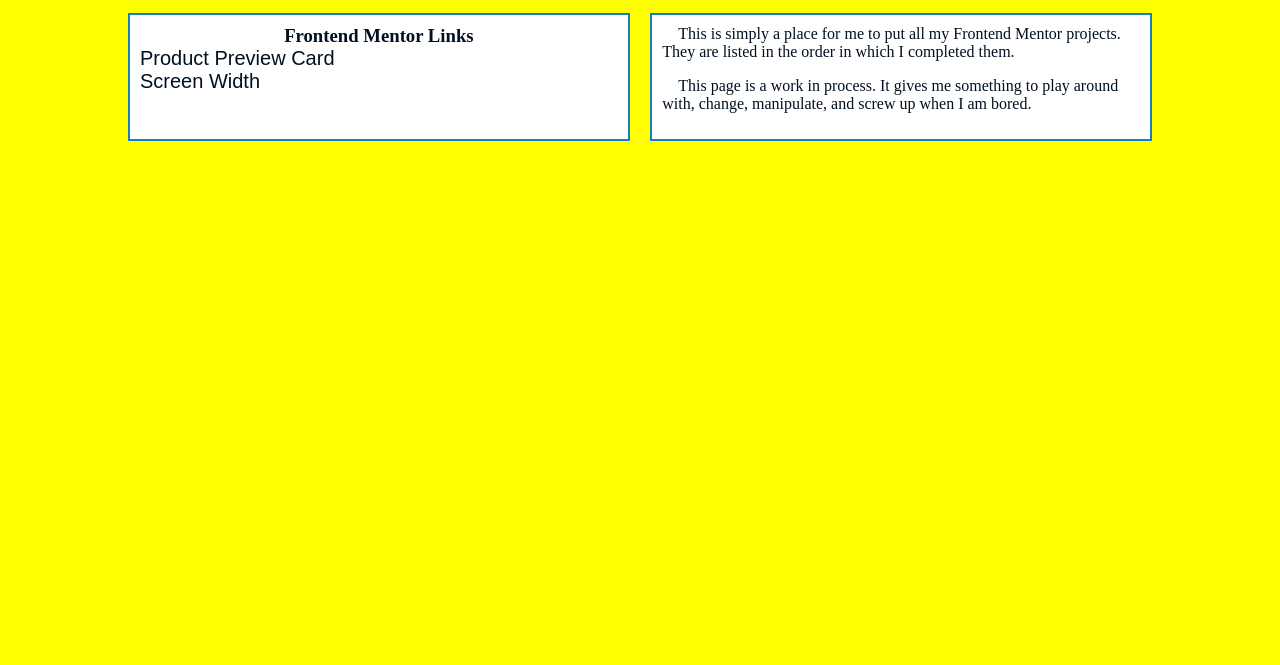
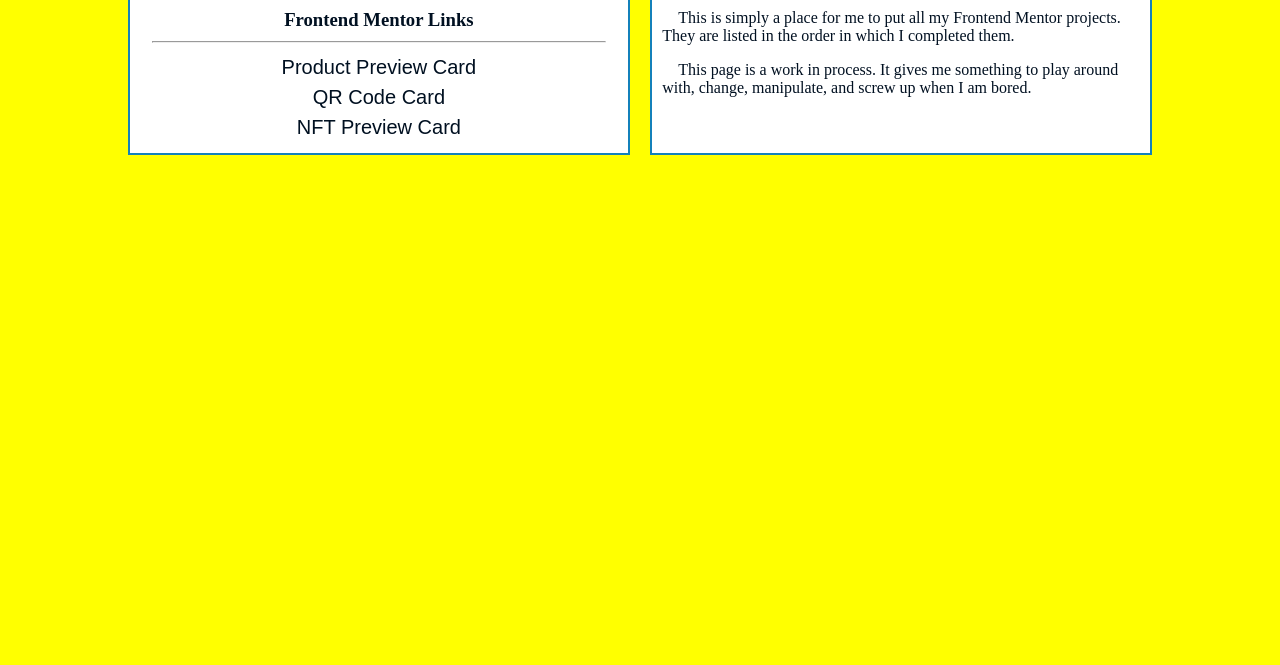
Before and after one commit to MadArtistPhoto/FM-Landing-Page, a plain HTML site: page index.html in a window 1280 px wide. Shown: the part 135-800 px from the top of the page. Drawn offline with Linux system fonts and the light colour scheme.

Commit message:
Added Qr and NFT Card links

```diff
--- a/index.html
+++ b/index.html
@@ -19,7 +19,7 @@
 
                 <h2 class="center">John's Frontend Mentor</h2>
                 <h2 class="center">Landing Page</h2>
-                <p class="center">Please be patient as this is a work in process.</p>
+                <h4 class="center">Please be patient as this is a work in process.</h4>
 
             </header>
 
@@ -38,8 +38,14 @@
                         </li>
 
                         <li>
-                            <a href="https://madartistphoto.github.io/Screen-Width/" target="_blank">
-                            Screen Width
+                            <a href="https://madartistphoto.github.io/qr-code-card" target="_blank">
+                            QR Code Card
+                            </a>
+                        </li>
+
+                        <li>
+                            <a href="https://madartistphoto.github.io/nft-preview-card/" target="_blank">
+                            NFT Preview Card
                             </a>
                         </li>
 
@@ -47,7 +53,7 @@
 
                 </nav>
 
-                <hr>
+                <hr class="no-display">
 
                 <article>
                     <p>
--- a/landingpage.css
+++ b/landingpage.css
@@ -20,18 +20,26 @@
     padding: 0px;
 }
 
+body
+{
+    background-color: var(--main-background);
+    color: var(--color);
+    height: 100vh;
+    width: 100vw;
+
+}
+
 #container
 {
-background-color: var(--container-background);
-color: var(--color);
-height: 100vh;
-width: 100vw;
-margin: 0px;
+    height: 100%;
+max-width: 1280px;
+margin: auto;
 padding: 10px 0px 0px 0px;
 }
 
 main
 {
+    margin: auto;
 }
 
 .center
@@ -66,6 +74,11 @@ nav, article
     background-color: var(--main-background);
 }
 
+ul
+{
+    line-height: 1.75rem;
+    text-align: center;
+}
 li
 {
     list-style: none;
@@ -111,7 +124,7 @@ hr
         justify-content: space-between;
     }
 
-    hr
+    .no-display
     {
         display: none;
     }
```
